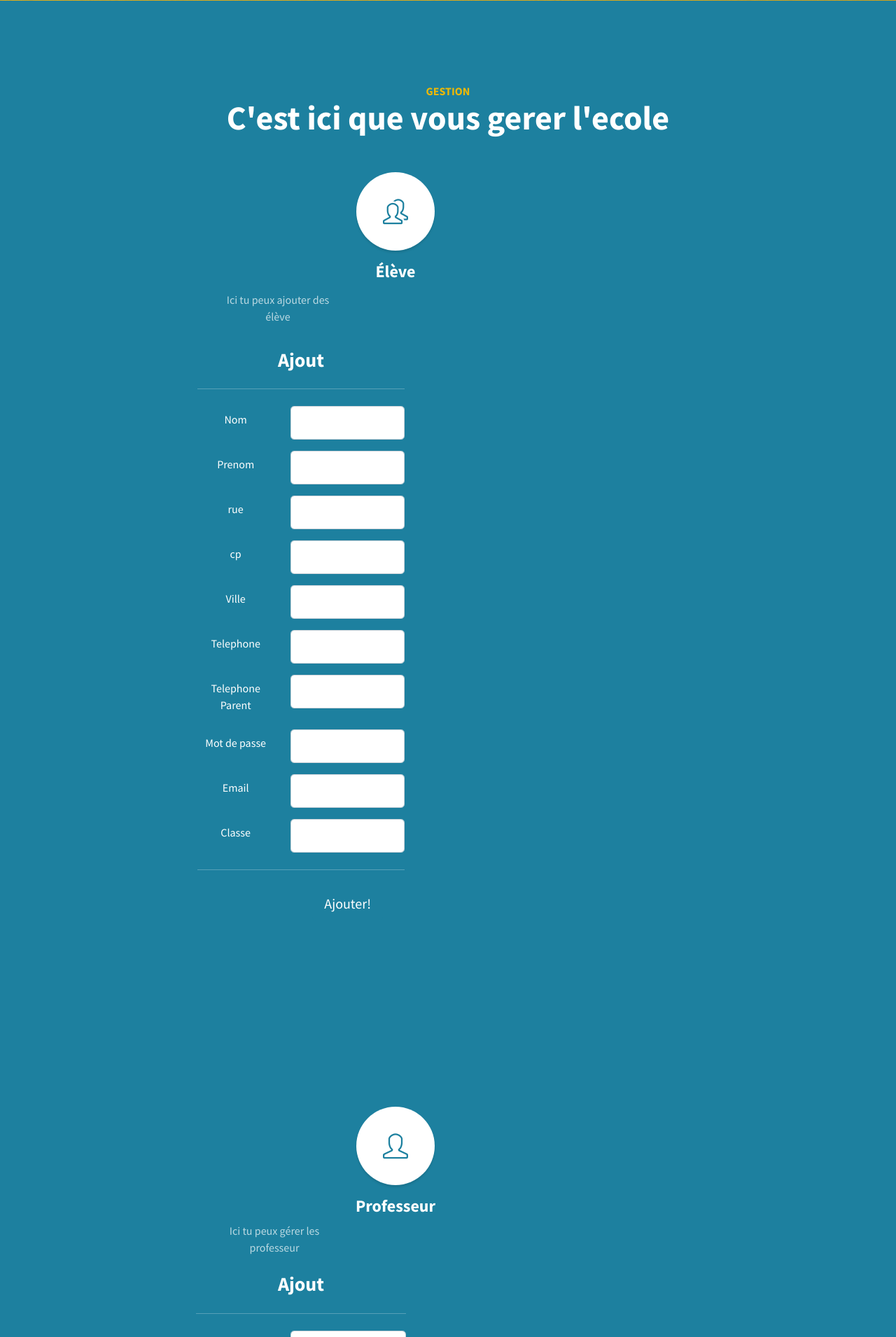
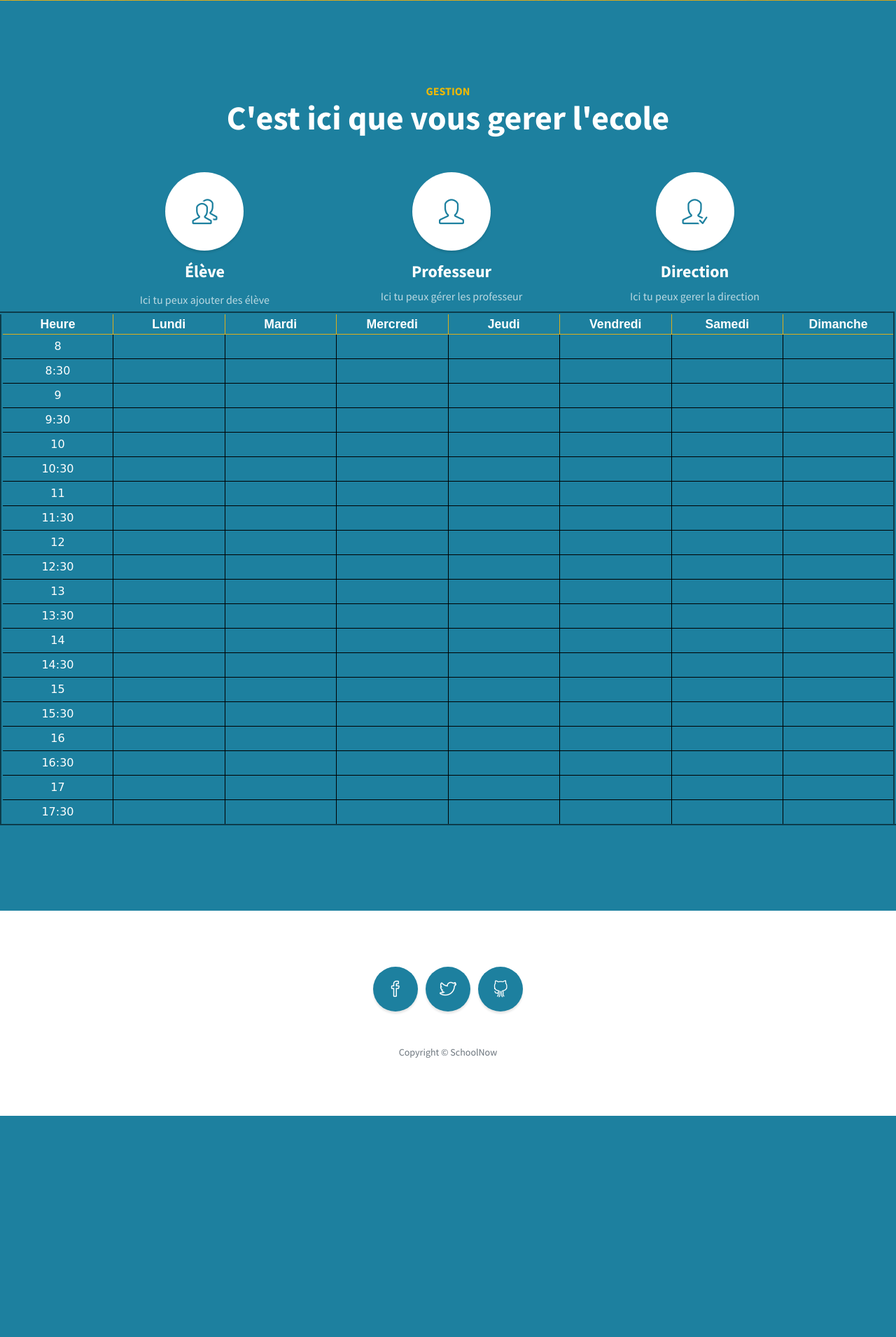
Before and after one commit to TRAN-Ki/ProjetSchoolnow, a PHP site: page /vue/direction_vue.php in a window 1280 px wide. Shown: the part 799-2709 px from the top of the page at 70% size. After the commit the page ends 2393 px from the top, so only its background shows below. Run offline with PHP 8.4, Linux system fonts and the light colour scheme; data that the repository does not hold is empty; some libraries are stand-ins or nearby versions.

Commit message:
fix: Reglage de l'ajout des etudiant et prof amelioration de l'affichage

```diff
--- a/src/traitement/add_etudiant.php
+++ b/src/traitement/add_etudiant.php
@@ -1,5 +1,5 @@
 <?php
-require_once "../modele/Direction.php";
+require_once "../modele/Etudiant.php";
 require_once "../bdd/Bdd.php";
 $database = new Bdd();
 $insert = new Etudiant(array(
--- a/src/traitement/add_professeur.php
+++ b/src/traitement/add_professeur.php
@@ -1,5 +1,5 @@
 <?php
-require_once "../modele/Direction.php";
+require_once "../modele/Professeur.php";
 require_once "../bdd/Bdd.php";
 $database = new Bdd();
 $insert = new Professeur(array(
--- a/vue/direction_vue.php
+++ b/vue/direction_vue.php
@@ -9,6 +9,12 @@ require_once "../src/modele/Bloc_heure.php"
     <meta name="description" content="" />
     <meta name="author" content="" />
     <title>SchoolNow</title>
+    <!-- Datatable-->
+    <link rel="stylesheet" type="text/css" href="https://cdnjs.cloudflare.com/ajax/libs/twitter-bootstrap/5.0.1/css/bootstrap.min.css"/>
+    <link rel="stylesheet" type="text/css" href="https://cdn.datatables.net/v/bs5/dt-1.11.5/datatables.min.css"/>
+
+    <script type="text/javascript" src="https://cdnjs.cloudflare.com/ajax/libs/twitter-bootstrap/5.0.1/js/bootstrap.bundle.min.js"></script>
+    <script type="text/javascript" src="https://cdn.datatables.net/v/bs5/dt-1.11.5/datatables.min.js"></script>
     <!-- Favicon-->
     <link rel="icon" type="image/x-icon" href="../assets/favicon.ico" />
     <!-- Font Awesome icons (free version)-->
@@ -80,11 +86,12 @@ require_once "../src/modele/Bloc_heure.php"
             text-align: center;
         }
 
-        #panel {
+        #panel,#panel1,#panel2 {
             padding-top: 5px;
             padding-right: 5px;
-            padding-bottom: 250px;
+            padding-bottom: 5px;
             padding-left: 5px;
+            display: none;
         }
     </style>
     <!-- Jquery + script -->
@@ -140,11 +147,13 @@ require_once "../src/modele/Bloc_heure.php"
             <h3 class="text-secondary mb-0">Gestion</h3>
             <h2 class="mb-5">C'est ici que vous gerer l'ecole</h2>
         </div>
-        <div class="row gx-4 gx-lg-5">
-            <div class="col-lg-3 col-md-6 mb-5 mb-lg-0 divcenter">
-                <div class="divcenter"><span class="service-icon rounded-circle mx-auto mb-3"><a href="vue/login_eleve.php"><i class="icon-people"></a></i></span></div>
-                <h4 class="divcenter"><strong>Élève</strong></h4>
-                    <div id="flip"><p class="divcenter divcentertext  text-faded mb-0">Ici tu peux ajouter des élève</p></div>
+        <div style="display: flex; justify-content: space-around">
+            <div class="center">
+                <div class="center"><span class="service-icon rounded-circle mx-auto mb-3"><a href="vue/login_eleve.php"><i class="icon-people"></a></i></span>
+
+                </div>
+                <h4 class="center"><strong>Élève</strong></h4>
+                    <div id="flip"><p style="cursor: pointer" class="center centertext  text-faded mb-0">Ici tu peux ajouter des élève</p></div>
                     <div id="panel">
                         <div class="container">
                             <form method="post" action="../src/traitement/add_etudiant.php" class="m-auto" style="max-width:300px">
@@ -187,13 +196,11 @@ require_once "../src/modele/Bloc_heure.php"
                             </form>
                         </div>
                     </div>
-
-
             </div>
-            <div class="col-lg-3 col-md-6 mb-5 mb-lg-0 divcenter">
-                <div class="divcenter"><span class="service-icon rounded-circle mx-auto mb-3"><a href="vue/login_professeur.php"><i class="icon-user"></i></a></span></div>
-                <h4 class="divcenter"><strong>Professeur</strong></h4>
-                <div id="flip1"><p class="divcenter divcentertext  text-faded mb-0">Ici tu peux gérer les professeur</p></div>
+            <div class="center">
+                <div class="center"><span class="service-icon rounded-circle mx-auto mb-3"><a href="vue/login_professeur.php"><i class="icon-user"></i></a></span></div>
+                <h4 class="center"><strong>Professeur</strong></h4>
+                <div id="flip1"><p style="cursor: pointer" class="center centertext  text-faded mb-0">Ici tu peux gérer les professeur</p></div>
                 <div id="panel1">
                     <div class="container">
                         <form method="post" action="../src/traitement/add_professeur.php" class="m-auto" style="max-width:300px">
@@ -223,10 +230,10 @@ require_once "../src/modele/Bloc_heure.php"
                 </div>
 
             </div>
-            <div class="col-lg-3 col-md-6 mb-5 mb-md-0 divcenter">
-                <div class="divcenter"><span class="service-icon rounded-circle mx-auto mb-3"><a href="vue/login_direction.php  "><a href="#page-top"><i class="icon-user-following"></i></a></span></div>
-                <h4 class="divcenter"><strong>Direction</strong></h4>
-                <div id="flip2"><p class="divcenter divcentertext  text-faded mb-0">Ici tu peux gerer la direction</p></div>
+            <div class="center">
+                <div class="center"><span class="service-icon rounded-circle mx-auto mb-3"><a href="vue/login_direction.php  "><a href="#page-top"><i class="icon-user-following"></i></a></span></div>
+                <h4 class="center"><strong>Direction</strong></h4>
+                <div id="flip2"><p style="cursor: pointer" class="center centertext  text-faded mb-0">Ici tu peux gerer la direction</p></div>
                 <div id="panel2">
                     <div class="container">
                         <form method="post" action="../src/traitement/add_direction.php" class="m-auto" style="max-width:300px">
@@ -259,6 +266,7 @@ require_once "../src/modele/Bloc_heure.php"
                 </div>
 
             </div>
+        </div>
         </div>
     </div>
 
```
